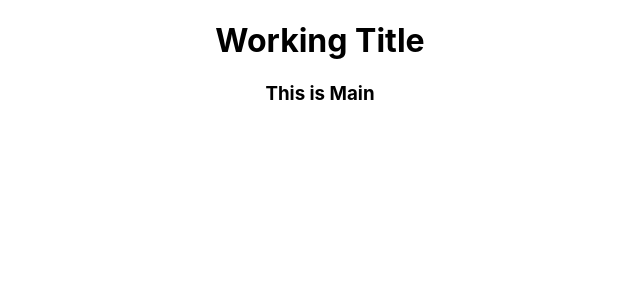
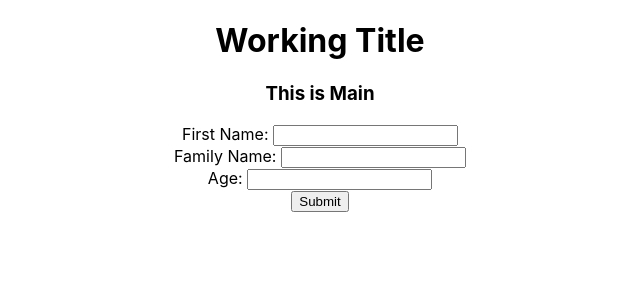
Before and after one commit to TheMartinCrabtree/swine-mern-frontend, a React (Create React App) app: page / in a window 1280 px wide. Shown: the top 300 px of the page, without its empty margins (320-960 px from the left). Built offline with nearby package versions, Linux system fonts and the light colour scheme.

Commit message:
basic input form to seed database

```diff
--- a/src/Main.js
+++ b/src/Main.js
@@ -6,6 +6,7 @@ const Main=()=>{
         name_family: "",
         age: null,
      };
+
     const [ characterArr, setCharacterArr ] = useState([]);
     const [ formCharacter, setFormCharacter ] = useState(charFormat);
 
@@ -21,6 +22,22 @@ const Main=()=>{
     return(
         <main>
             <h3> This is Main </h3>
+            <form>
+                <div>
+                    <label for="name_first" > First Name: </label>
+                    <input type="text" id="name_first" name="name_first" />
+                </div>
+                <div>
+                    <label for="name_family" > Family Name: </label>
+                    <input type="text" id="name_family" name="name_family" />
+                </div>
+                <div>
+                    <label for="age" > Age: </label>
+                    <input type="number" id="age" name="age" />
+                </div>
+
+                <input type="submit" />
+            </form>
         </main>
     );
 };
```
